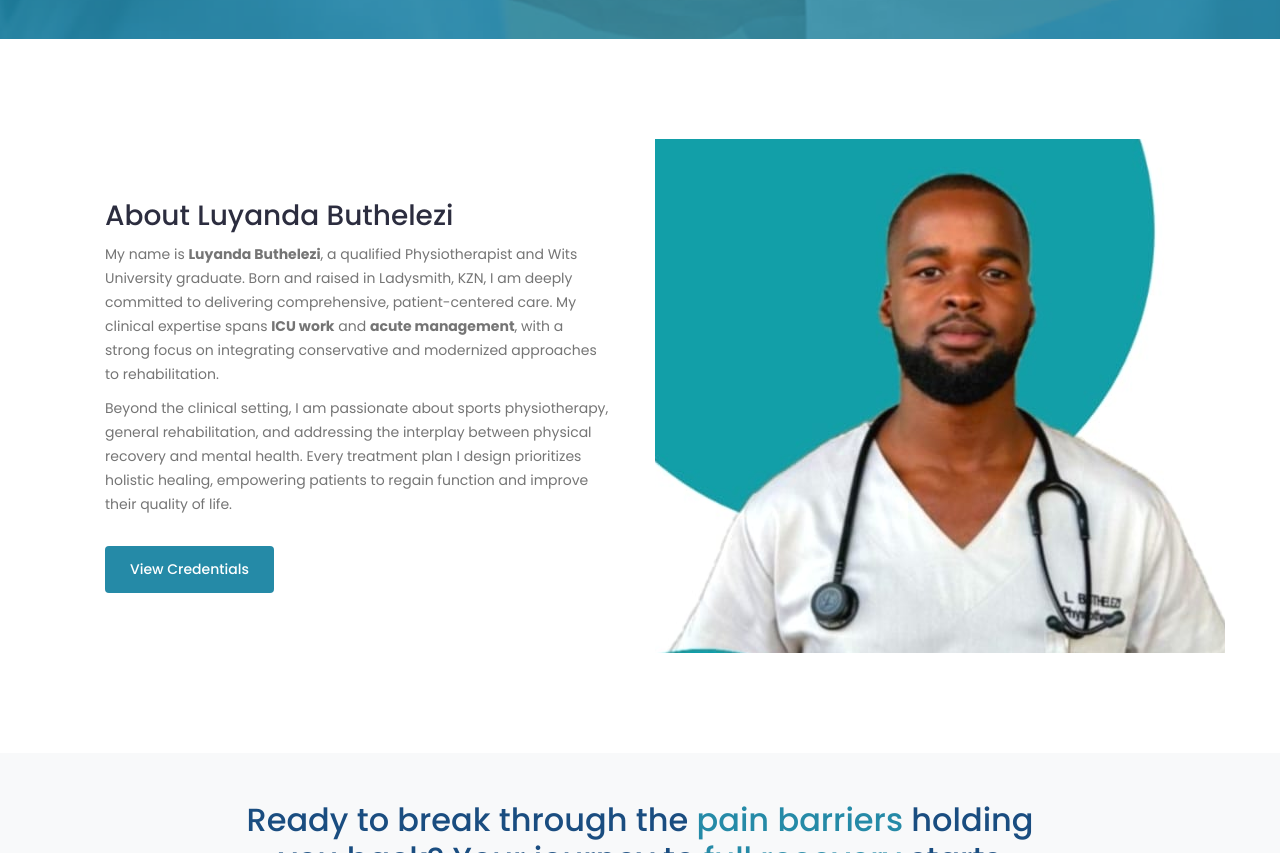
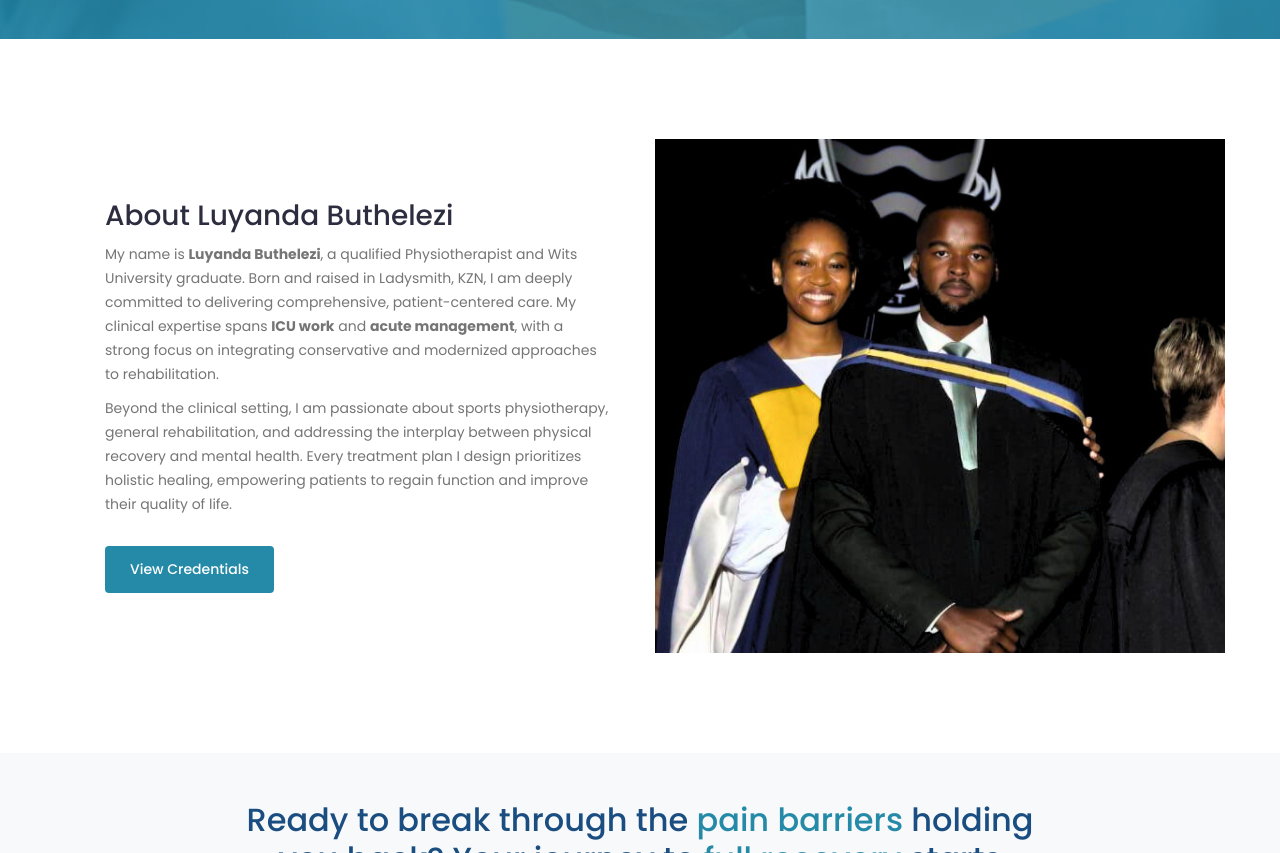
Before and after one commit to YungCopelCreatives/LB-Physio-Website, a plain HTML site: page about.html in a window 1280 px wide. Shown: the part 420-1273 px from the top of the page. Drawn offline with Linux system fonts and the light colour scheme.

Commit message:
Updated about.html to include about.png and changed style.css to use about.png as background image.

```diff
--- a/about.html
+++ b/about.html
@@ -152,7 +152,7 @@
                 </div>
                 <div class="col-lg-6 col-12">
                     <div class="about-image">
-                        <img src="img/1777.jpeg" alt="About Luyanda Buthelezi" class="img-fluid">
+                        <img src="img/about.png" alt="About Luyanda Buthelezi" class="img-fluid">
                     </div>
                 </div>
             </div>
--- a/style.css
+++ b/style.css
@@ -941,7 +941,7 @@ textarea {
 	height: 200px;
 	background: #fff;
 	opacity: 0;
-	-ms-filter: "progid:DXImageTransform.Microsoft.Alpha(Opacity=0)";
+	filter: alpha(opacity=0);
 	border-radius: 100%;
 	-webkit-animation: waves 3s ease-in-out infinite;
 	animation: waves 3s ease-in-out infinite;
@@ -3604,7 +3604,7 @@ textarea {
 .about-image {
   width: 100%;
   height: 100%;
-  background-image: url(img/1777.jpeg);
+  background-image: url(img/about.png);
   background-position: center center;
   background-repeat: no-repeat;
 }
```
Also changed, not shown: img/about.png (added), 2 other files.
